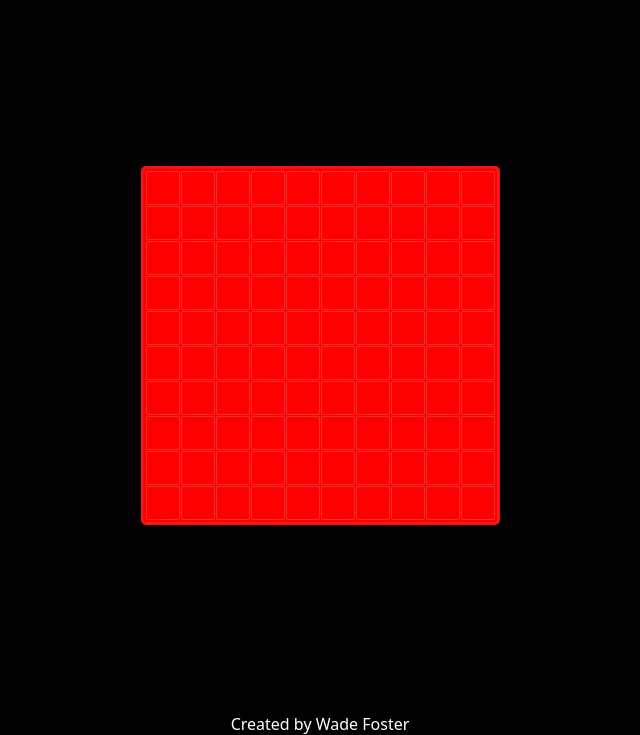
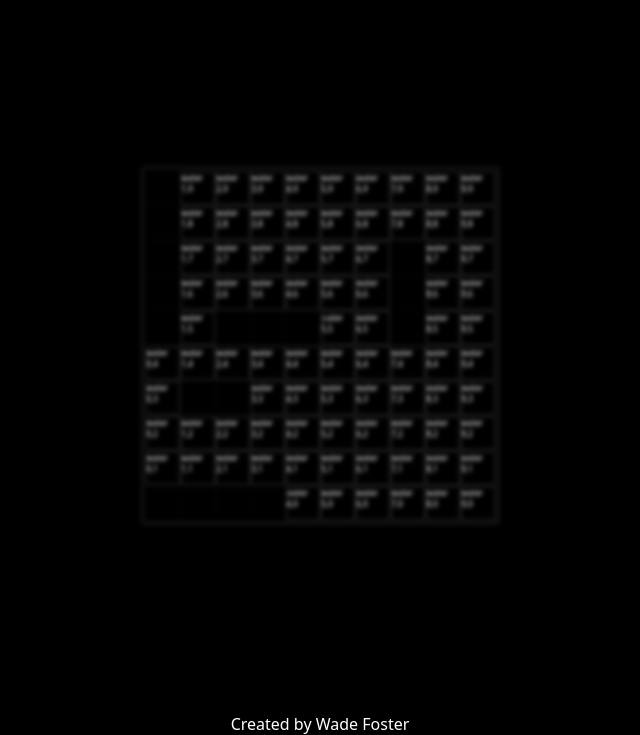
Before and after one commit to wade-levels-up/battleship, a website built with webpack: page src/template.html in a window 1280 px wide. Both pictures are taken after a click on the element 640 px from the left and 410 px from the top of the page. Shown: the part 65-800 px from the top of the page, without its empty margins (320-960 px from the left). Built offline with nearby package versions, Linux system fonts and the light colour scheme; files whose address does not match are found by name.

Commit message:
fix(placeShip): parseInt on nodes with leading 0's
gameboard's placeShip method was trying to check
for valid positions on single index nodes such as
0, 1, 2, 3 by referencing 00, 01, 02, 03 due to
how the code structured checks. By putting these
values through parseInt it removed the leading 0's
and now works as intended

```diff
--- a/src/gameboard.js
+++ b/src/gameboard.js
@@ -98,10 +98,13 @@ export default class Gameboard {
     // Check that all potential future positionsq exist and are 'water'/valid spots
     let validPosition = true;
     for (let a = 0; a < size; a += 1) {
-      if (this.nodes[`${positions[0 + a][1]}${positions[0 + a][0]}`]) {
+      if (
+        this.nodes[parseInt(`${positions[0 + a][1]}${positions[0 + a][0]}`, 10)]
+      ) {
         if (
-          this.nodes[`${positions[0 + a][1]}${positions[0 + a][0]}`].data !==
-          'water'
+          this.nodes[
+            parseInt(`${positions[0 + a][1]}${positions[0 + a][0]}`, 10)
+          ].data !== 'water'
         ) {
           validPosition = false;
         }
--- a/src/index.js
+++ b/src/index.js
@@ -4,4 +4,10 @@ import renderGrid from './renderer';
 
 const player1 = new Player('real');
 
+player1.gameboard.placeShip('carrier', [0, 5], true);
+player1.gameboard.placeShip('destroyer', [1, 3]);
+player1.gameboard.placeShip('submarine', [2, 5]);
+player1.gameboard.placeShip('cruiser', [7, 5], true);
+player1.gameboard.placeShip('battleship', [0, 0]);
+console.table(player1.gameboard.nodes);
 renderGrid(player1.gameboard.nodes);
--- a/src/renderer.js
+++ b/src/renderer.js
@@ -3,22 +3,29 @@ import createDOMElement from '../modules/createDOMEl';
 const playerGrid = document.querySelector('.player-grid');
 
 playerGrid.addEventListener('click', (e) => {
-  const target = e.target;
-  target.style.backgroundColor = 'red';
+  const [target] = [e.target];
+  target.style.filter = 'blur(2px)';
 });
 
 export default function renderGrid(nodes) {
   for (let i = 9; i >= 0; i -= 1) {
     for (let j = 0; j < 10; j += 1) {
-      const index = `${i}${j}`;
+      let index = `${i}${j}`;
+      index = parseInt(index, 10);
       const gridSquare = createDOMElement(
         'div',
-        ``,
+        `${nodes[index].data}
+        ${nodes[index].vertex}`,
         'class',
         'gridSquare',
         'data-node',
-        `${index}`,
+        `${nodes[index]}`,
+        'data-data',
+        `${nodes[index].data}`,
       );
+      if (gridSquare.dataset.data !== 'water') {
+        gridSquare.classList.add('occupied');
+      }
       playerGrid.appendChild(gridSquare);
     }
   }
--- a/src/style.css
+++ b/src/style.css
@@ -42,6 +42,12 @@ main {
   background-color: white;
   background: url("../assets/FPRH.gif");
   background-size: cover;
-  border-radius: 2px;
+  border-radius: 1px;
   border: 1px ridge rgb(232, 232, 232, 0.2);
+  transition: 500ms linear;
+  font-size: 0.5rem;
 }
+
+.occupied {
+  filter: invert();
+}
```
Also changed, not shown: src/gameboard.test.js (+5 -5 lines).
